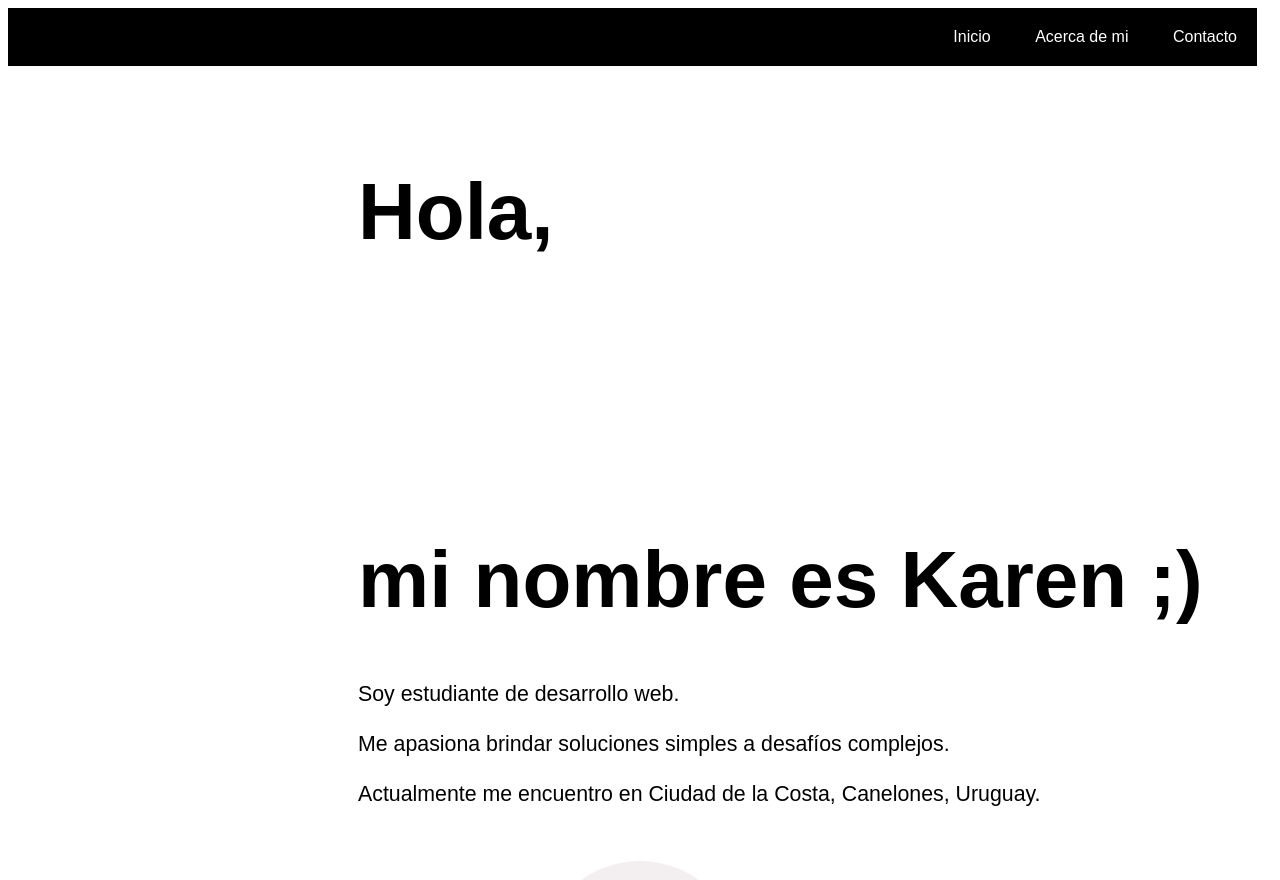
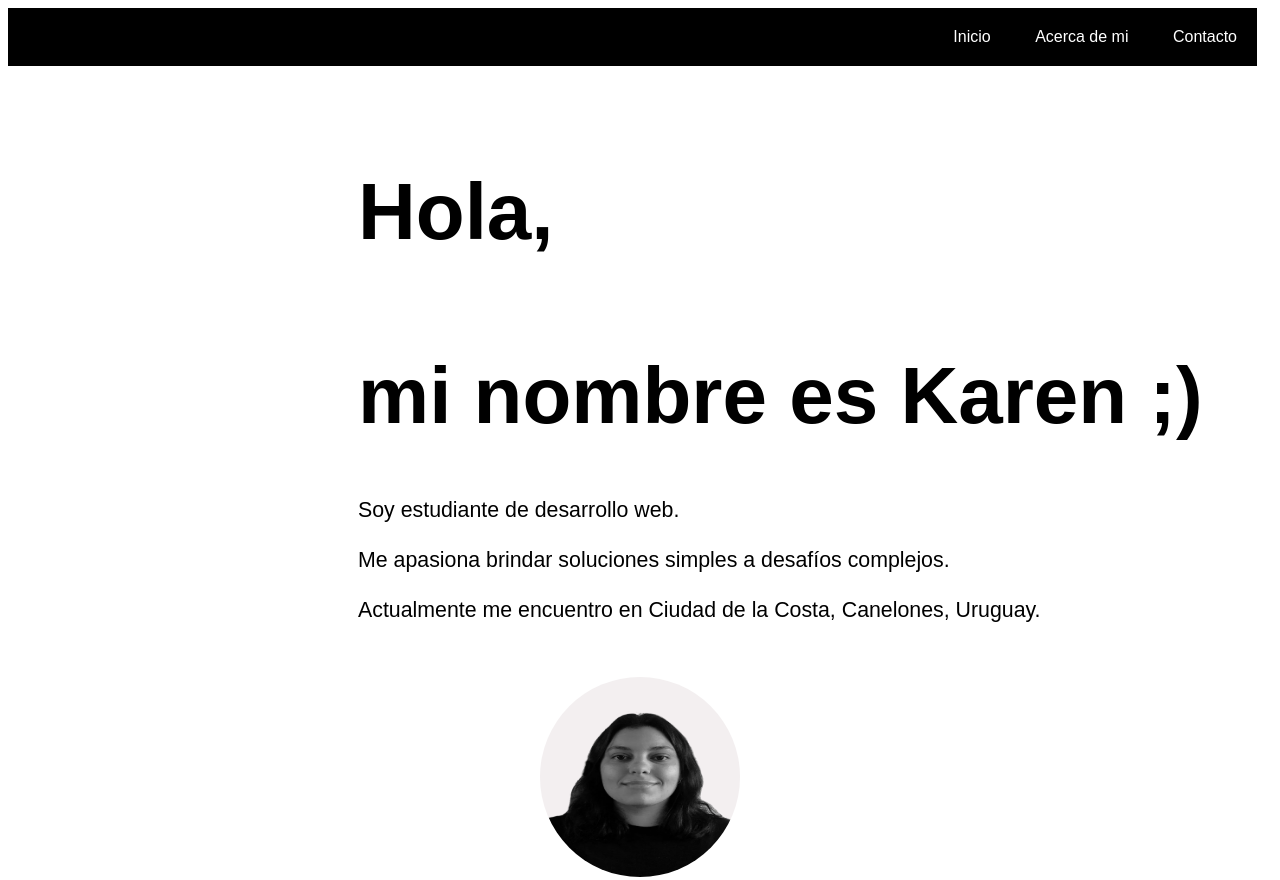
Before and after one commit to 94kle/94kle.github.io, a plain HTML site: page index.html in a window 1280 px wide. Shown: the top 880 px of the page. Drawn offline with Linux system fonts and the light colour scheme.

Commit message:
Update index.html
Signed-off-by: 94kle <141073916+94kle@users.noreply.github.com>

```diff
--- a/index.html
+++ b/index.html
@@ -18,7 +18,7 @@
     </ul>
 
     <div>
-     <h1 id="saludo">Hola, <br><br><br><br> mi nombre es Karen ;)</h1>
+     <h1 id="saludo">Hola, <br><br> mi nombre es Karen ;)</h1>
 <br><br>
     <p class="alineado" id="acerca">
         Soy estudiante de desarrollo web.
```
